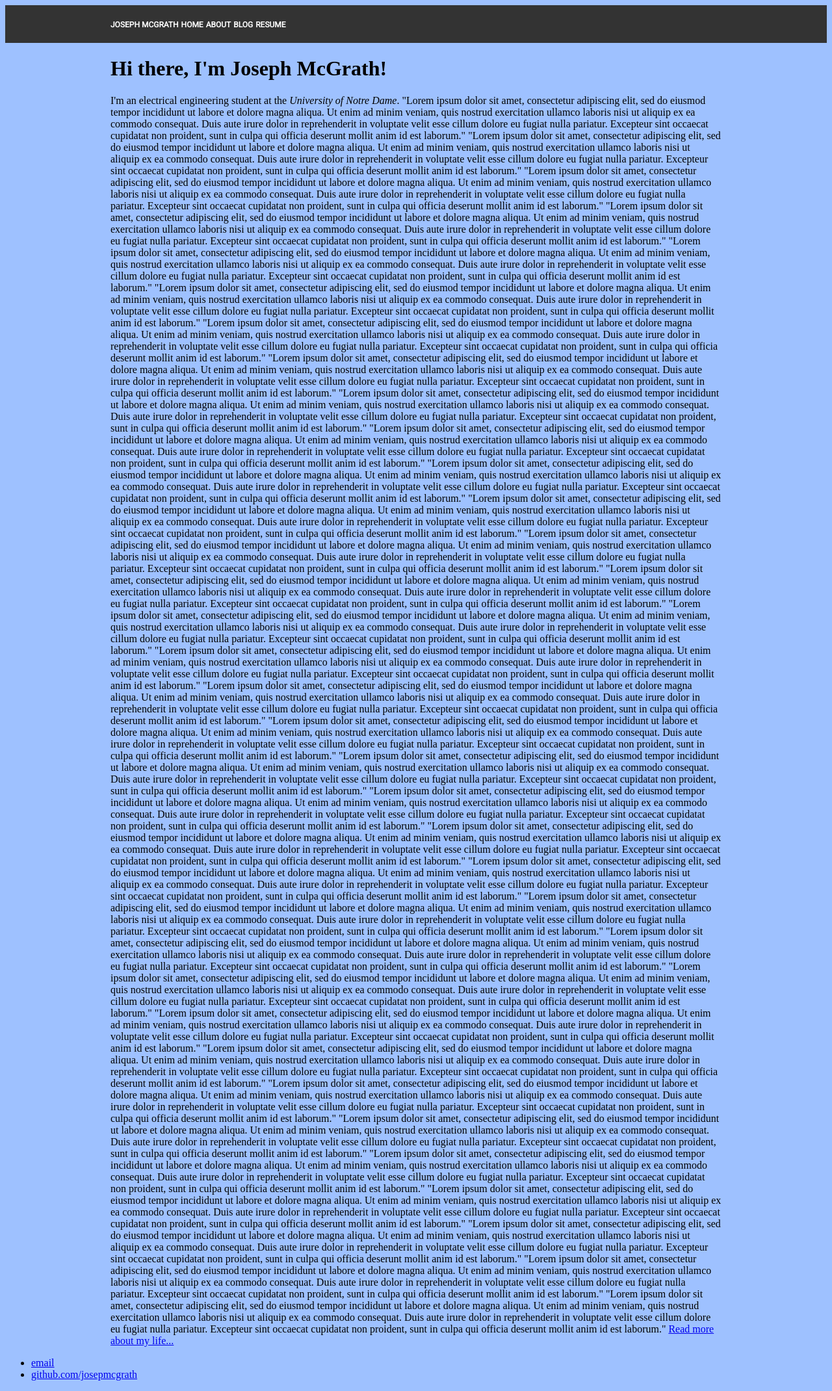
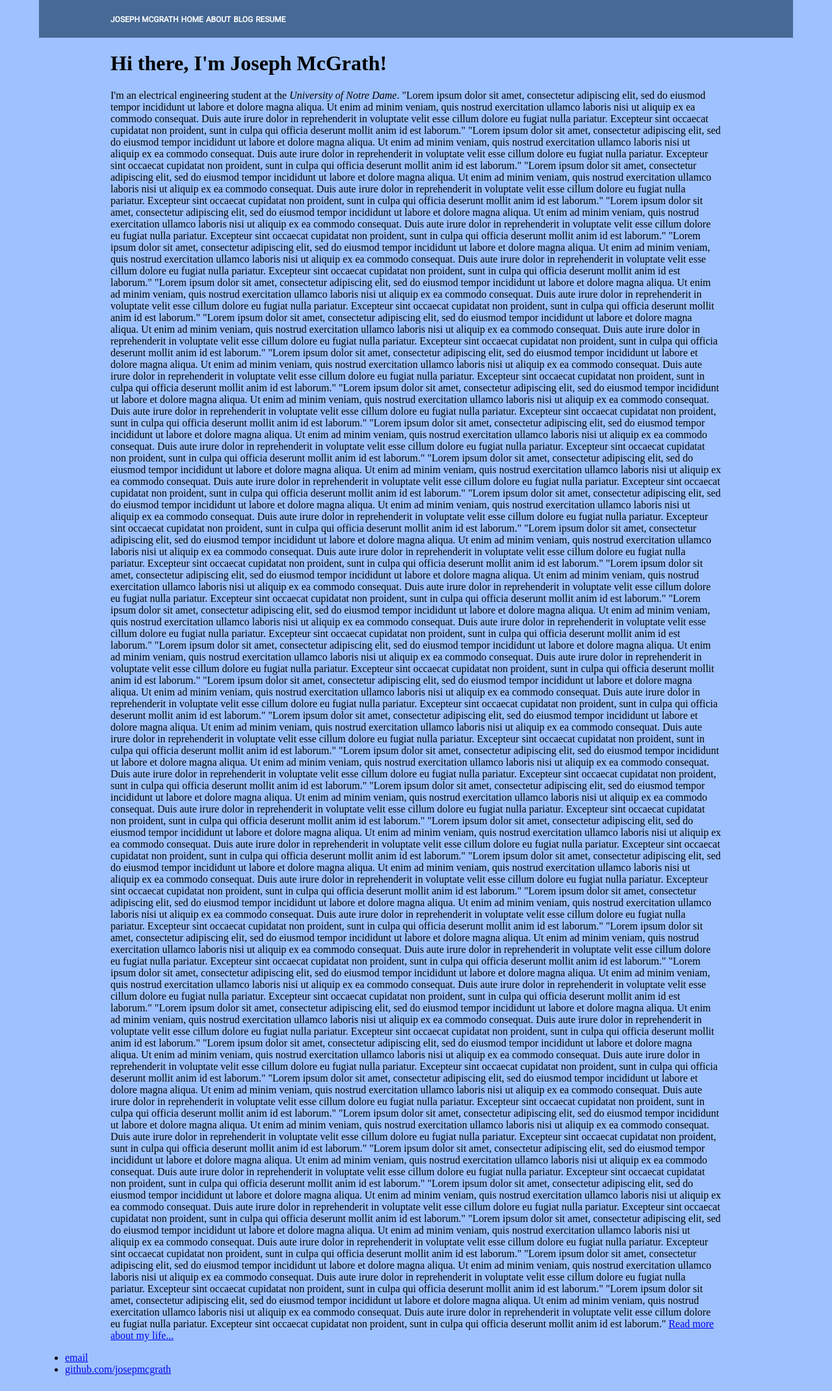
Before and after one commit to josepmcgrath/josepmcgrath.github.io, a Jekyll site: the page built from index.html, in a window 1280 px wide. Shown: the whole page at 65% size. Built offline with Jekyll 4.4.1, drawn with Linux system fonts in a browser that asks for light colours.

Commit message:
Update main.css

```diff
--- a/css/main.css
+++ b/css/main.css
@@ -1,10 +1,9 @@
 .header  {
     positon: fixed;
-    background-color: #333;
+    background-color: #466995;
     width: 100%;
     top: 0px;
     left: 0px;
-    right: 0px;
 }
 
 .container {
@@ -33,5 +32,7 @@
 }
 
 body {
-    background-color: #9EC1FF
+    background-color: #9EC1FF;
+    margin: 0;
+    padding: 0px 60px;
 }
```
